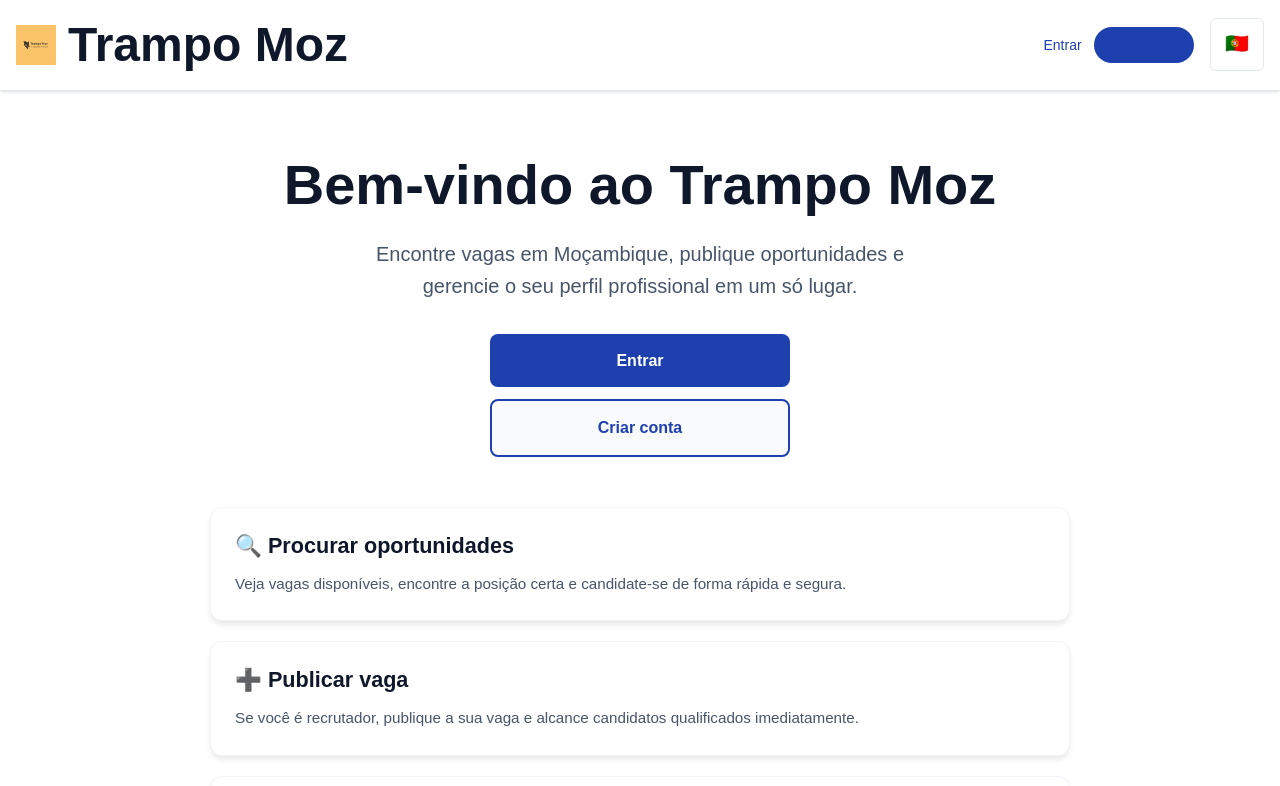
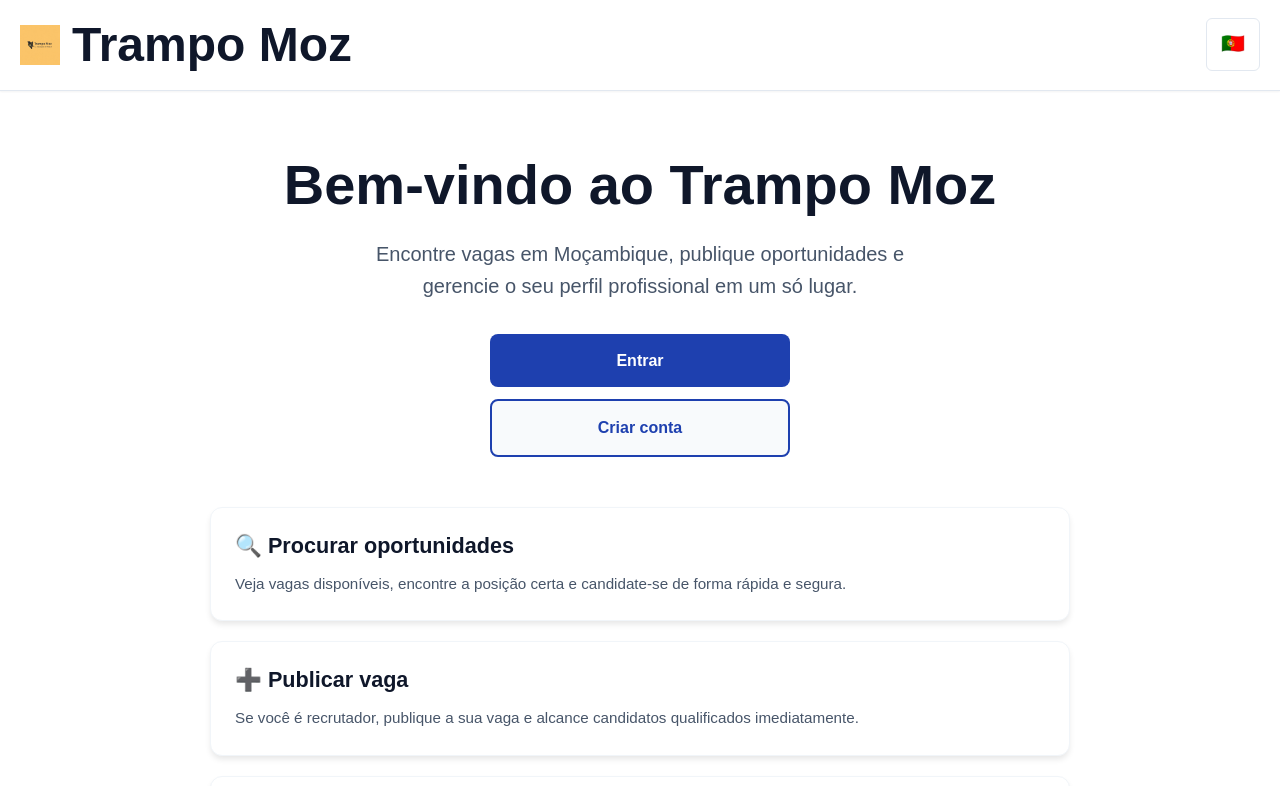
Before and after one commit to NaimaGulele/trampo-moz, a Next.js app: page / in a window 1280 px wide. Shown: the top 786 px of the page. Built offline with nearby package versions, Linux system fonts and the light colour scheme.

Commit message:
Simplify navbar: remove login/signup buttons, fix styling to use inline styles, language selector now standalone and clean

```diff
--- a/app/components/Navbar.js
+++ b/app/components/Navbar.js
@@ -1,42 +1,29 @@
 "use client";
 
-import Link from "next/link";
 import { useEffect, useState } from "react";
 import Logo from "./Logo";
 import LanguageSelector from "./LanguageSelector";
-import { useLanguage } from "../context/LanguageContext";
 import { isAuthenticated } from "../../lib/auth";
 
 export default function Navbar({ showAuth = true }) {
   const [isLogged, setIsLogged] = useState(false);
-  const { t } = useLanguage();
 
   useEffect(() => {
     setIsLogged(isAuthenticated());
   }, []);
 
   return (
-    <nav className="flex flex-wrap items-center justify-between gap-3 p-4 bg-white shadow-sm border-b border-[var(--border)]">
+    <nav style={{
+      display: "flex",
+      alignItems: "center",
+      justifyContent: "space-between",
+      padding: "16px 20px",
+      background: "white",
+      borderBottom: "1px solid var(--border)",
+      boxShadow: "var(--shadow-sm)"
+    }}>
       <Logo />
-
-      <div className="flex items-center gap-4">
-        {showAuth && !isLogged ? (
-          <div className="flex flex-wrap items-center gap-3 text-sm">
-            <Link href="/login" className="text-[var(--text-secondary)] hover:text-[var(--primary)] transition-colors font-medium">
-              {t.nav.login}
-            </Link>
-            <Link
-              href="/signup"
-              className="rounded-full bg-[var(--primary)] px-4 py-2 text-white transition hover:bg-[var(--primary-dark)]"
-            >
-              {t.nav.signup}
-            </Link>
-          </div>
-        ) : (
-          <div />
-        )}
-        <LanguageSelector />
-      </div>
+      <LanguageSelector />
     </nav>
   );
 }
```
